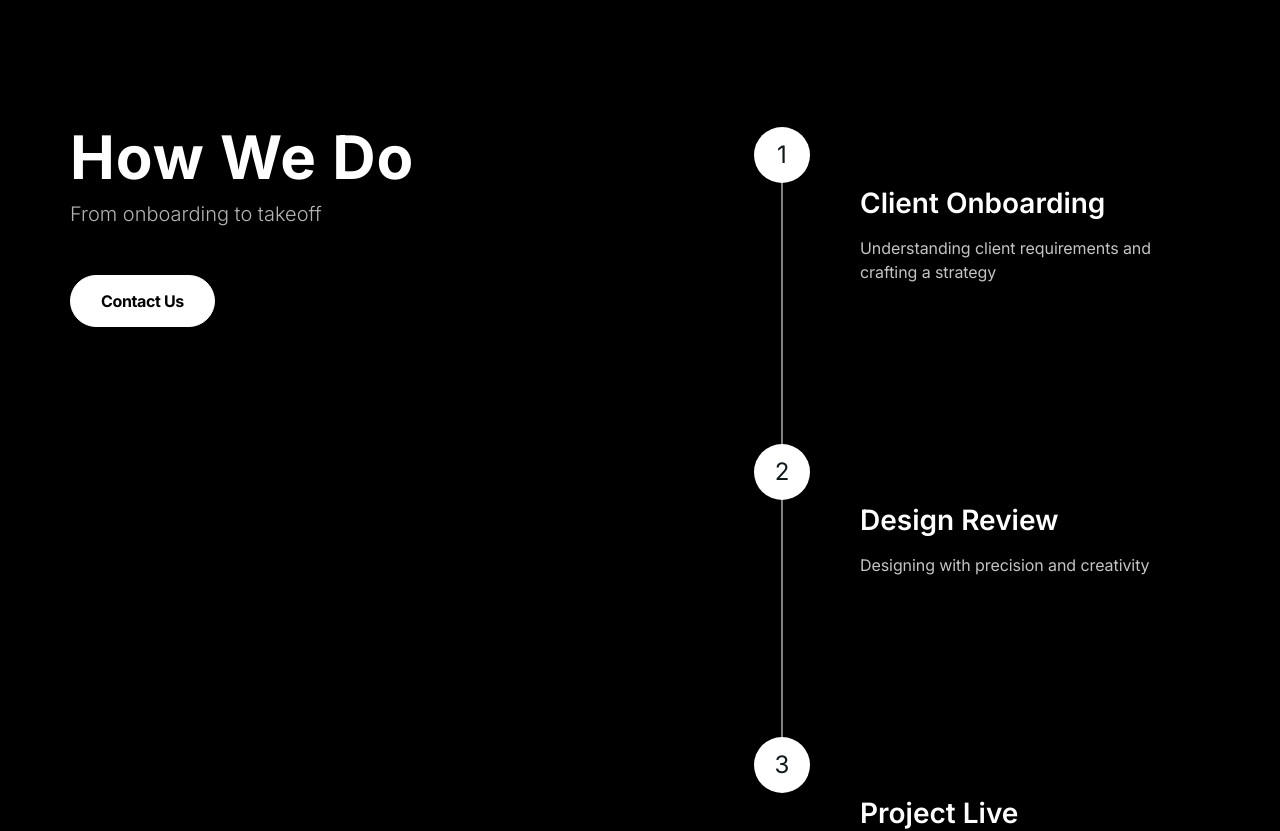
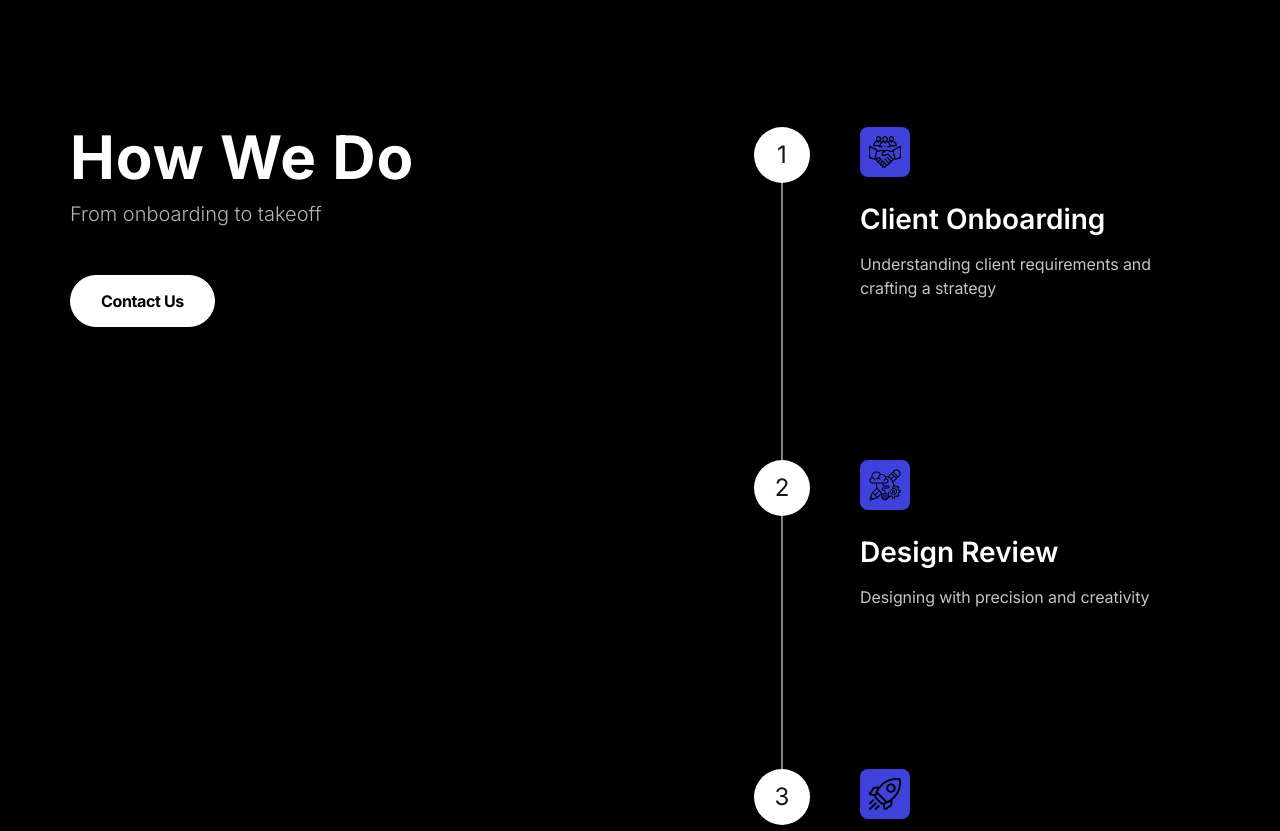
Before and after one commit to nadimpallibhargav/talzie, a React (Vite) app: page / in a window 1280 px wide. Shown: the part 3420-4251 px from the top of the page. Built offline with nearby package versions, Linux system fonts and the light colour scheme; a web font is replaced by a local one.

Commit message:
icon wrapper styles

```diff
--- a/src/components/sections/howwedo/HowWeDo.jsx
+++ b/src/components/sections/howwedo/HowWeDo.jsx
@@ -25,7 +25,7 @@ const HowWeDo = ({ howWeDo, contact, scrollToSection }) => {
                 <span className="numbers">1</span>
               </div>
               <div className="stepContent">
-                <div className="cardWrapper">
+                <div className="iconWrapper">
                   <img src="/handshake.png" alt="how we do" width={32} />
                 </div>
                 <h3>Client Onboarding</h3>
@@ -37,7 +37,7 @@ const HowWeDo = ({ howWeDo, contact, scrollToSection }) => {
                 <span className="numbers">2</span>
               </div>
               <div className="stepContent">
-                <div className="cardWrapper">
+                <div className="iconWrapper">
                   <img src="/design-thinking.png" alt="how we do" width={32} />
                 </div>
                 <h3>Design Review</h3>
@@ -49,7 +49,7 @@ const HowWeDo = ({ howWeDo, contact, scrollToSection }) => {
                 <span className="numbers">3</span>
               </div>
               <div className="stepContent">
-                <div className="cardWrapper">
+                <div className="iconWrapper">
                   <img src="/shuttle.png" alt="how we do" width={32} />
                 </div>
                 <h3>Project Live</h3>
--- a/src/components/sections/whyus/Whyus.jsx
+++ b/src/components/sections/whyus/Whyus.jsx
@@ -19,7 +19,7 @@ const Whyus = ({ whyUs }) => {
           </div>
           <div className="whyusWrapper">
             <div className="whyusCard">
-              <div className="cardWrapper">
+              <div className="iconWrapper">
                 <img src="/terminal.svg" alt="why us" width={32} />
               </div>
               <h3>Clean Code</h3>
@@ -29,7 +29,7 @@ const Whyus = ({ whyUs }) => {
               </p>
             </div>
             <div className="whyusCard">
-              <div className="cardWrapper">
+              <div className="iconWrapper">
                 <img src="/graphic-design.svg" alt="why us" width={32} />
               </div>
               <h3>UI design</h3>
@@ -39,7 +39,7 @@ const Whyus = ({ whyUs }) => {
               </p>
             </div>
             <div className="whyusCard">
-              <div className="cardWrapper">
+              <div className="iconWrapper">
                 <img src="/quality.svg" alt="why us" width={32} />
               </div>
               <h3>Quality assurance</h3>
@@ -49,7 +49,7 @@ const Whyus = ({ whyUs }) => {
               </p>
             </div>
             <div className="whyusCard">
-              <div className="cardWrapper">
+              <div className="iconWrapper">
                 <img src="/rating.svg" alt="why us" width={32} />
               </div>
               <h3>Technical Expertise</h3>
@@ -59,7 +59,7 @@ const Whyus = ({ whyUs }) => {
               </p>
             </div>
             <div className="whyusCard">
-              <div className="cardWrapper">
+              <div className="iconWrapper">
                 <img src="/time.svg" alt="why us" width={32} />
               </div>
               <h3>Long-Term Relationships</h3>
--- a/src/components/sections/whyus/Whyus.scss
+++ b/src/components/sections/whyus/Whyus.scss
@@ -6,15 +6,7 @@
         flex-basis: 60%;
     }
 
-    .cardWrapper {
-        display: inline-flex;
-        @extend %align-justify-center;
-        background: $color-blue-0;
-        padding: 9px;
-        width: 50px;
-        height: 50px;
-        border-radius: 8px;
-    }
+
 
 
     .whyusHeading {
--- a/src/global.scss
+++ b/src/global.scss
@@ -73,6 +73,16 @@ input[type='submit'] {
     }
 }
 
+.iconWrapper {
+    display: inline-flex;
+    @extend %align-justify-center;
+    background: $color-blue-0;
+    padding: 9px;
+    width: 50px;
+    height: 50px;
+    border-radius: 8px;
+}
+
 .container {
     width: 100%;
     padding-inline: 15px;
```
